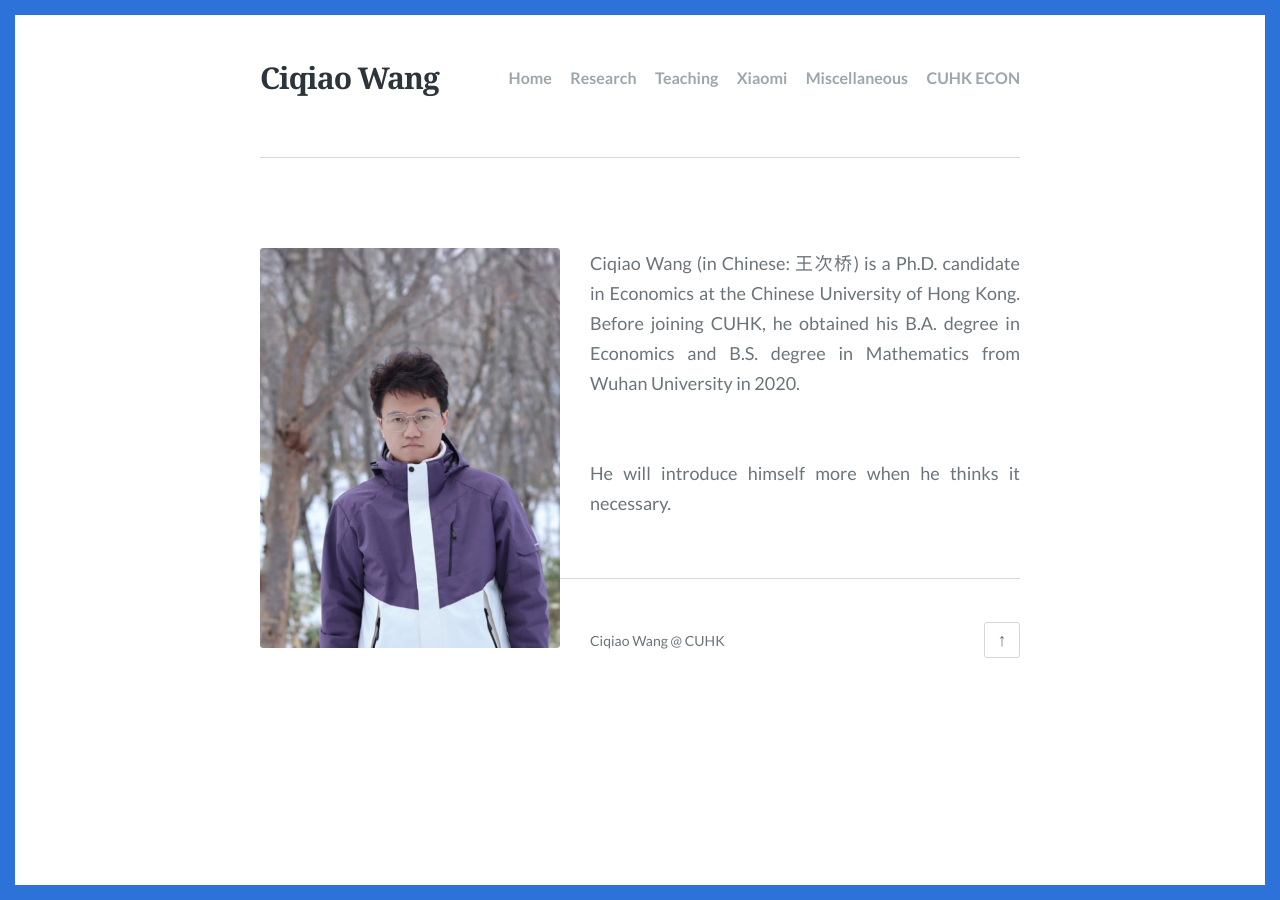
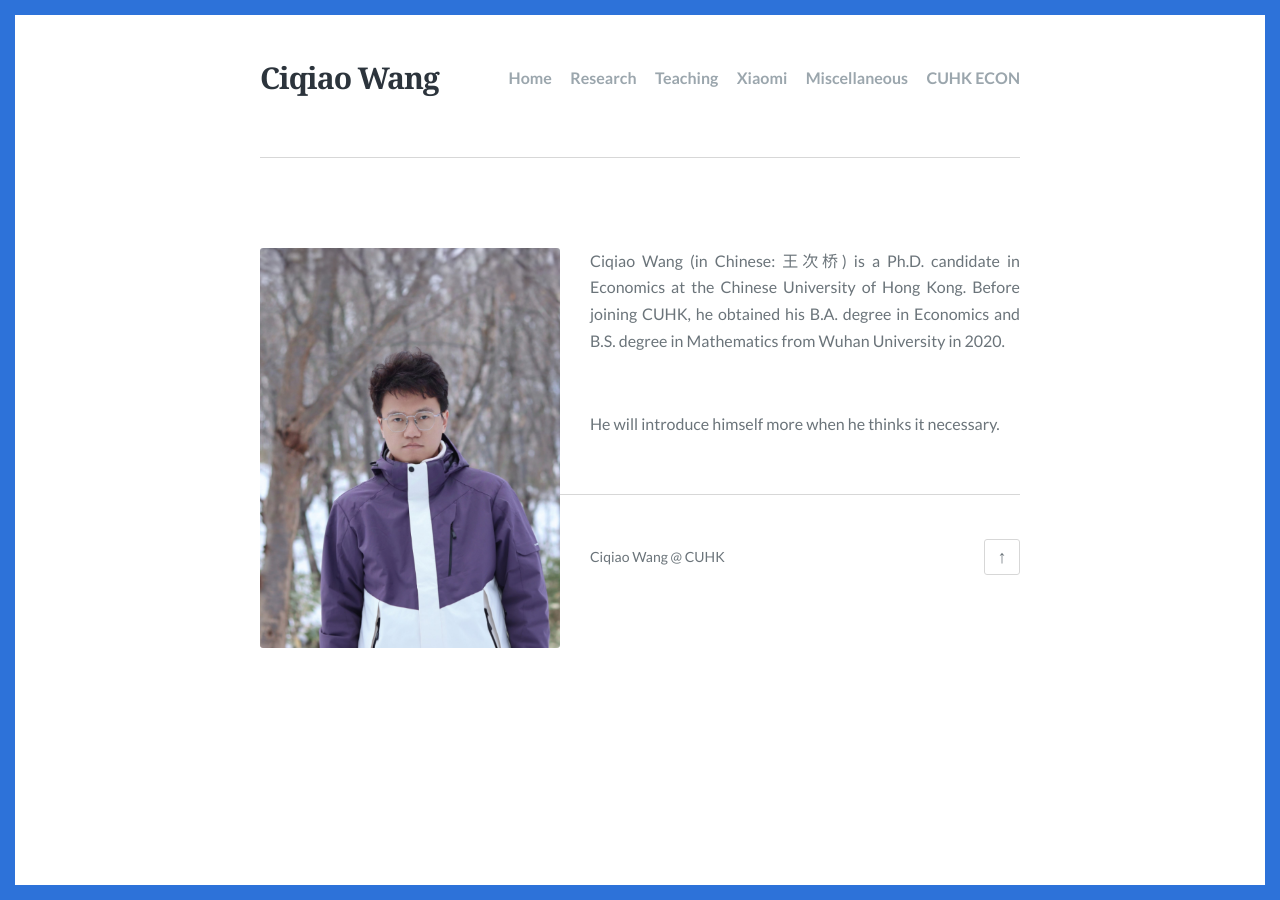
Before and after one commit to ciqiaowang/ciqiaowang.github.io, a Jekyll site: the page built from index.html, in a window 1280 px wide. Built offline with Jekyll 4.4.1, drawn with Linux system fonts in a browser that asks for light colours; the list of posts is cut into pages by our own code.

Commit message:
Update index.html

```diff
--- a/index.html
+++ b/index.html
@@ -14,7 +14,10 @@ feature_image:
           Home Page
         </title>
         <style>
-            .bigBox{ width: 100%; /* 定义一个大盒子 宽度100% */ }
+            .bigBox{ width: 100%;  /* 定义一个大盒子 宽度100% */
+                    font-size: 16px;
+                    line-hight:1.6;
+            }
             .bigBox_img_left{ /* 第二个盒子, */
                 float: left; /* 要左浮动 */
                 margin-right: 30px; /* 为了让图片和文字不贴着,右外边距定义40px */
@@ -22,7 +25,7 @@ feature_image:
             .bigBox_txt_right{
                 /* 定义第三盒子 */
 /*                 font-size: 18px; /* 设置字体大小 */  */
-                line-height: 1.8; /* 设置行距 */
+/*                 line-height: 1.8; /* 设置行距 */  */
             }
             img{ width: 300px; /* 标签样式 让图片宽度450px, *
                 / height: auto; /* 高度自动 随它去吧 */
```
